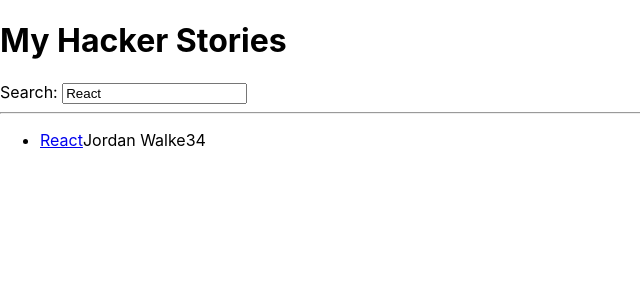
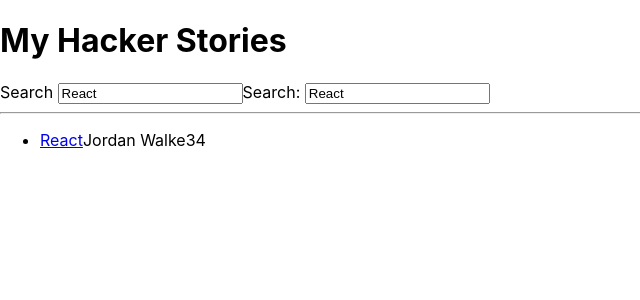
Before and after one commit to thedigitalchief/road-to-react, a React (Create React App) app: page / in a window 1280 px wide. Shown: the top 300 px of the page, without its empty margins (0-640 px from the left). Built offline with nearby package versions, Linux system fonts and the light colour scheme.

Commit message:
implementing reusable react components

```diff
--- a/src/App.js
+++ b/src/App.js
@@ -61,6 +61,12 @@
     <div>
       <h1>My Hacker Stories</h1>
 
+      <InputWithLabel
+            id="search"
+            label="Search"
+            value={searchTerm}
+            onInputChange={handleSearch}
+      />
       <Search search={searchTerm} onSearch={handleSearch} />
 
       <hr />
@@ -69,6 +75,22 @@
     </div>
   );
 };
+
+  const InputWithLabel = ({
+      id,
+    label,
+    value,
+    type = 'text', onInputChange,
+    }) => ( <>
+        <label htmlFor={id}>{label}</label>
+        &nbsp;
+        <input
+    id={id}
+    type={type}
+          value={value}
+          onChange={onInputChange}
+        />
+    </> );
 
 
 const Search = ({ search, onSearch }) => ( //destructuring the props object right away in the function signature of component
```
